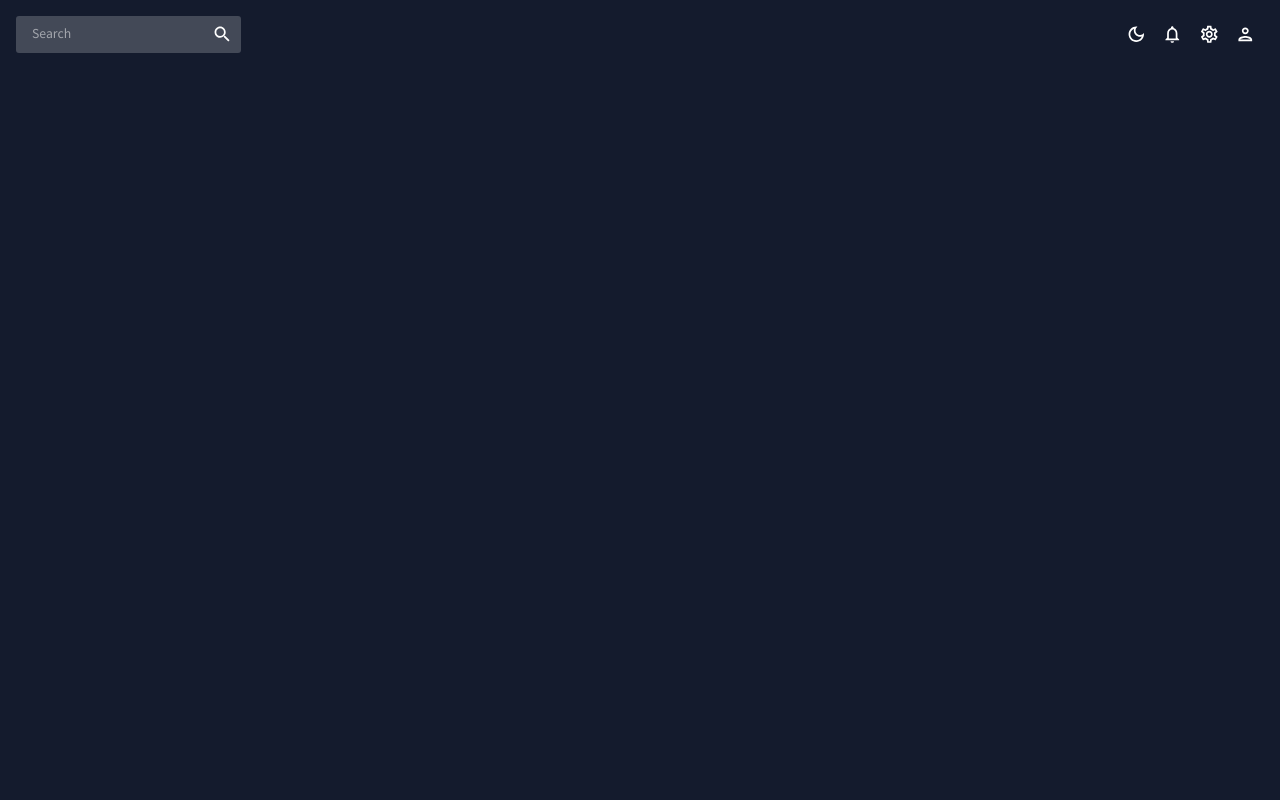
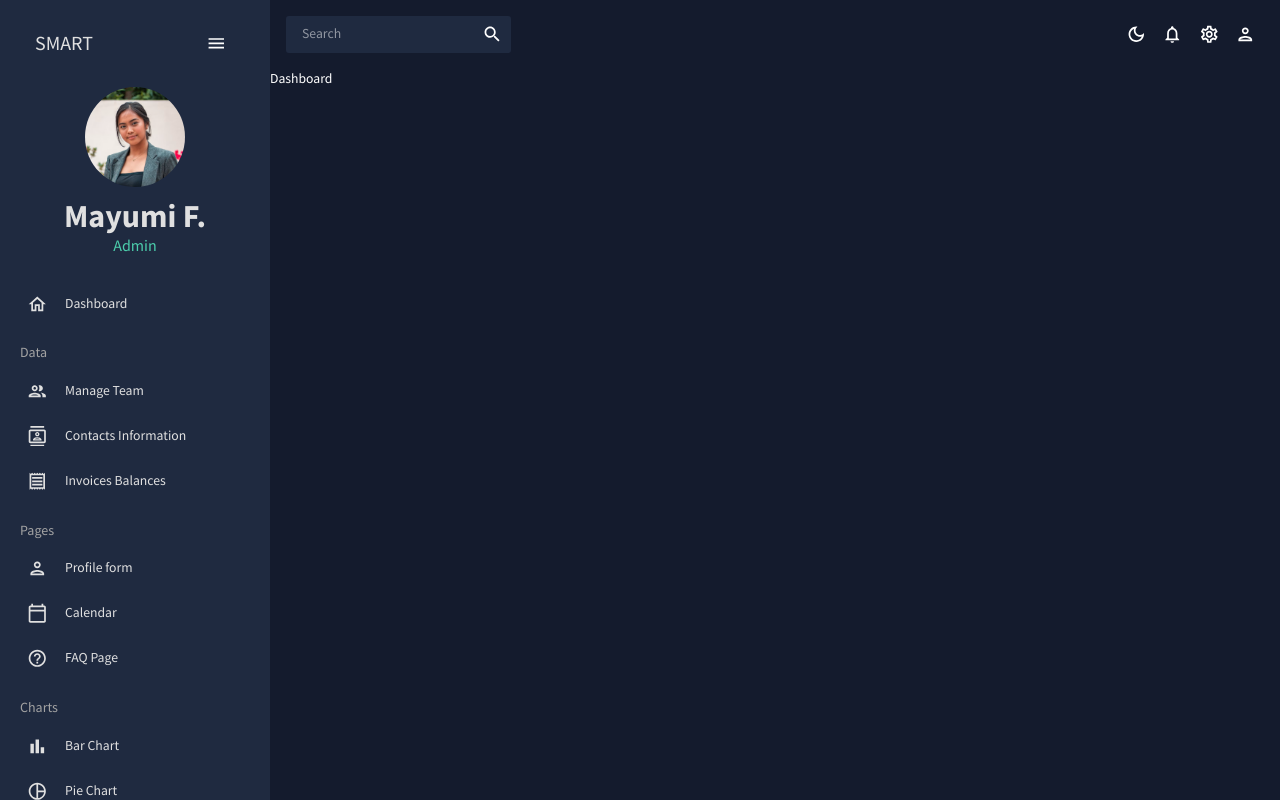
Before and after one commit to joycehwchan/admin-dashboard, a React (Create React App) app: page / in a window 1280 px wide. Built offline with nearby package versions, Linux system fonts and the light colour scheme.

Commit message:
added sidebar

```diff
--- a/src/App.js
+++ b/src/App.js
@@ -2,6 +2,18 @@
 import { CssBaseline, ThemeProvider } from "@mui/material";
 import { Routes, Route } from "react-router-dom";
 import Topbar from "./scenes/global/Topbar";
+import Sidebar from "./scenes/global/Sidebar";
+import Dashboard from "./scenes/dashboard";
+// import Team from "./scenes/team";
+// import Invoices from "./scenes/invoices";
+// import Contacts from "./scenes/contacts";
+// import Bar from "./scenes/bar";
+// import Form from "./scenes/form";
+// import Line from "./scenes/line";
+// import Pie from "./scenes/pie";
+// import FAQ from "./scenes/faq";
+// import Geography from "./scenes/geography";
+// import Calendar from "./scenes/calendar";
 
 function App() {
   const [theme, colorMode] = useMode();
@@ -11,8 +23,22 @@
       <ThemeProvider theme={theme}>
         <CssBaseline />
         <div className="app">
+          <Sidebar />
           <main className="content">
             <Topbar />
+            <Routes>
+              <Route path="/" element={<Dashboard />} />
+              {/* <Route path="/team" element={<Team />} /> */}
+              {/* <Route path="/contacs" element={<Contacts />} /> */}
+              {/* <Route path="/invoices" element={<Invoices />} /> */}
+              {/* <Route path="/form" element={<Form />} /> */}
+              {/* <Route path="/bar" element={<Bar />} /> */}
+              {/* <Route path="/pie" element={<Pie />} /> */}
+              {/* <Route path="/line" element={<Line />} /> */}
+              {/* <Route path="/faq" element={<FAQ />} /> */}
+              {/* <Route path="/geography" element={<Geography />} /> */}
+              {/* <Route path="/calendar" element={<Calendar />} /> */}
+            </Routes>
           </main>
         </div>
       </ThemeProvider>
--- a/src/scenes/global/Sidebar.jsx
+++ b/src/scenes/global/Sidebar.jsx
@@ -1,5 +1,240 @@
+import { useState } from "react";
+import { ProSidebar, Menu, MenuItem } from "react-pro-sidebar";
+import "react-pro-sidebar/dist/css/styles.css";
+import { Link } from "react-router-dom";
+import { tokens } from "../../theme";
+import { Box, IconButton, Typography, useTheme } from "@mui/material";
+import HomeOutlinedIcon from "@mui/icons-material/HomeOutlined";
+import PeopleOutlinedIcon from "@mui/icons-material/PeopleOutlined";
+import ContactsOutlinedIcon from "@mui/icons-material/ContactsOutlined";
+import ReceiptOutlinedIcon from "@mui/icons-material/ReceiptOutlined";
+import PersonOutlinedIcon from "@mui/icons-material/PersonOutlined";
+import CalendarTodayOutlinedIcon from "@mui/icons-material/CalendarTodayOutlined";
+import HelpOutlinedIcon from "@mui/icons-material/HelpOutlineOutlined";
+import BarChartOutlinedIcon from "@mui/icons-material/BarChartOutlined";
+import PieChartOutlinedIcon from "@mui/icons-material/PieChartOutlineOutlined";
+import TimelineOutlinedIcon from "@mui/icons-material/TimelineOutlined";
+import MenuOutlinedIcon from "@mui/icons-material/MenuOutlined";
+import MapOutlinedIcon from "@mui/icons-material/MapOutlined";
+
+const Item = ({ title, to, icon, selected, setSelected }) => {
+  const theme = useTheme();
+  const colors = tokens(theme.palette.mode);
+  return (
+    <MenuItem
+      active={selected === title}
+      style={{ color: colors.grey[100] }}
+      onClick={() => setSelected(title)}
+      icon={icon}
+    >
+      <Typography>{title}</Typography>
+      <Link to={to} />
+    </MenuItem>
+  );
+};
+
 const Sidebar = () => {
-  return <div>Sidebar</div>;
+  const theme = useTheme();
+  const colors = tokens(theme.palette.mode);
+  const [isCollapsed, setIsCollapsed] = useState(false);
+  const [selected, setSelected] = useState("Dashboard");
+
+  return (
+    <Box
+      sx={{
+        "& .pro-sidebar-inner": {
+          background: `${colors.primary[400]} !important`,
+        },
+        "& .pro-icon-wrapper": {
+          backgroundColor: "transparent !important",
+        },
+        "& .pro-inner-item": {
+          padding: "5px 35px 5px 20px !important",
+        },
+        "& .pro-inner-item:hover": {
+          color: "#868dfb !important",
+        },
+        "& .pro-menu-item.active": {
+          color: "6870fa !important",
+        },
+      }}
+    >
+      <ProSidebar collapsed={isCollapsed}>
+        <Menu iconShape="square">
+          {/* Show hamburger menu when collasped */}
+          <MenuItem
+            onClick={() => setIsCollapsed(!isCollapsed)}
+            icon={isCollapsed ? <MenuOutlinedIcon /> : undefined}
+            style={{
+              margin: "10px 0 20px 0",
+              color: colors.grey[100],
+            }}
+          >
+            {/* When sidebar is not collasped */}
+            {!isCollapsed && (
+              <Box
+                display="flex"
+                justifyContent="space-between"
+                alignItems="center"
+                ml="15px"
+              >
+                <Typography variant="h4" color={colors.grey[100]}>
+                  SMART
+                </Typography>
+                <IconButton onClick={() => setIsCollapsed(!isCollapsed)}>
+                  <MenuOutlinedIcon />
+                </IconButton>
+              </Box>
+            )}
+          </MenuItem>
+
+          {/* User */}
+          {!isCollapsed && (
+            <Box mb="25px">
+              <Box display="flex" justifyContent="center" alignItems="center">
+                <img
+                  src={`../../assets/user.png`}
+                  alt="profile-user"
+                  width="100px"
+                  height="100px"
+                  style={{ cursor: "pointer", borderRadius: "50%" }}
+                />
+              </Box>
+
+              <Box textAlign="center">
+                <Typography
+                  variant="h2"
+                  color={colors.grey[100]}
+                  fontWeight="bold"
+                  sx={{ mt: "10px" }}
+                >
+                  Mayumi F.
+                </Typography>
+                <Typography variant="h5" color={colors.greenAccent[500]}>
+                  Admin
+                </Typography>
+              </Box>
+            </Box>
+          )}
+
+          {/* Menu items */}
+          <Box paddingLeft={isCollapsed ? undefined : "0%"}>
+            <Item
+              title="Dashboard"
+              to="/"
+              icon={<HomeOutlinedIcon />}
+              selected={selected}
+              setSelected={setSelected}
+            />
+
+            <Typography
+              variant="h6"
+              color={colors.grey[300]}
+              sx={{ m: "15px 0 5px 20px" }}
+            >
+              Data
+            </Typography>
+
+            <Item
+              title="Manage Team"
+              to="/team"
+              icon={<PeopleOutlinedIcon />}
+              selected={selected}
+              setSelected={setSelected}
+            />
+
+            <Item
+              title="Contacts Information"
+              to="/contacts"
+              icon={<ContactsOutlinedIcon />}
+              selected={selected}
+              setSelected={setSelected}
+            />
+
+            <Item
+              title="Invoices Balances"
+              to="/invoices"
+              icon={<ReceiptOutlinedIcon />}
+              selected={selected}
+              setSelected={setSelected}
+            />
+
+            <Typography
+              variant="h6"
+              color={colors.grey[300]}
+              sx={{ m: "15px 0 5px 20px" }}
+            >
+              Pages
+            </Typography>
+
+            <Item
+              title="Profile form"
+              to="/form"
+              icon={<PersonOutlinedIcon />}
+              selected={selected}
+              setSelected={setSelected}
+            />
+
+            <Item
+              title="Calendar"
+              to="/calendar"
+              icon={<CalendarTodayOutlinedIcon />}
+              selected={selected}
+              setSelected={setSelected}
+            />
+
+            <Item
+              title="FAQ Page"
+              to="/faq"
+              icon={<HelpOutlinedIcon />}
+              selected={selected}
+              setSelected={setSelected}
+            />
+
+            <Typography
+              variant="h6"
+              color={colors.grey[300]}
+              sx={{ m: "15px 0 5px 20px" }}
+            >
+              Charts
+            </Typography>
+
+            <Item
+              title="Bar Chart"
+              to="/bar"
+              icon={<BarChartOutlinedIcon />}
+              selected={selected}
+              setSelected={setSelected}
+            />
+
+            <Item
+              title="Pie Chart"
+              to="/pie"
+              icon={<PieChartOutlinedIcon />}
+              selected={selected}
+              setSelected={setSelected}
+            />
+
+            <Item
+              title="Line Chart"
+              to="/line"
+              icon={<TimelineOutlinedIcon />}
+              selected={selected}
+              setSelected={setSelected}
+            />
+
+            <Item
+              title="Geography Chart"
+              to="/geography"
+              icon={<MapOutlinedIcon />}
+              selected={selected}
+              setSelected={setSelected}
+            />
+          </Box>
+        </Menu>
+      </ProSidebar>
+    </Box>
+  );
 };
 
 export default Sidebar;
--- a/src/theme.js
+++ b/src/theme.js
@@ -23,7 +23,7 @@
           100: "#d0d1d5",
           200: "#a1a4ab",
           300: "#727681",
-          400: "#434957",
+          400: "#1f2a40", // manually changed
           500: "#141b2d",
           600: "#101624",
           700: "#0c101b",
@@ -80,7 +80,7 @@
           100: "#040509",
           200: "#080b12",
           300: "#0c101b",
-          400: "#f2f0f0",
+          400: "#f2f0f0", // manually changed
           500: "#141b2d",
           600: "#434957",
           700: "#727681",
@@ -162,7 +162,7 @@
       fontSize: 12,
       h1: {
         fontFamily: ["Source Sans Pro", "sans-serif"].join(","),
-        fontSize: 40,
+        fontSize: 36,
       },
       h2: {
         fontFamily: ["Source Sans Pro", "sans-serif"].join(","),
```
Also changed, not shown: public/assets/user.png (added).
